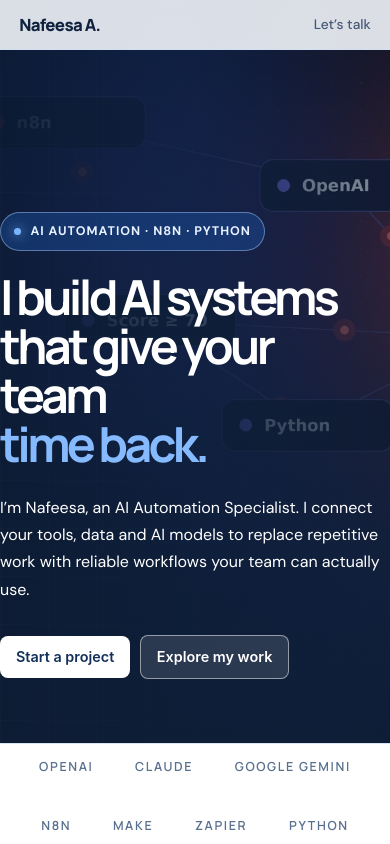
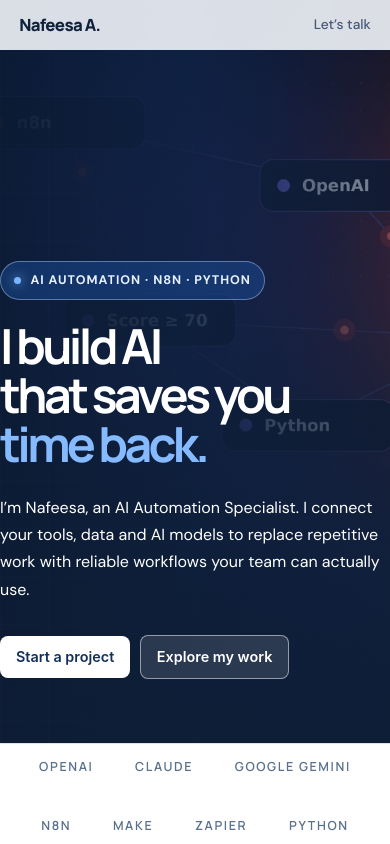
Before and after one commit to nafeesa-blip/AI-Automation-Specialist---Portfolio, a plain HTML site: page index.html in a window 390 px wide. Shown: the top 844 px of the page. Drawn offline with Linux system fonts and the light colour scheme.

Commit message:
Refine responsive portfolio headline

```diff
--- a/index.html
+++ b/index.html
@@ -177,7 +177,7 @@ nav{padding:1rem max(1.5rem,calc((100vw - 1320px)/2));background:rgba(8,11,18,.6
 :root{color-scheme:light;--bg:#f4f8ff;--surface:#fff;--ink:#142642;--muted:#63748c;--line:#d9e4f2;--accent:#246bfe;--glow:rgba(36,107,254,.16)}
 html{background:var(--bg)}body{background:var(--bg);color:var(--ink);background-image:radial-gradient(ellipse at 12% 20%,rgba(47,126,255,.07),transparent 28%),radial-gradient(ellipse at 94% 56%,rgba(89,161,255,.07),transparent 26%)}
 nav{background:rgba(248,251,255,.88);border-color:rgba(210,224,243,.85)}nav.solid{background:rgba(248,251,255,.96);border-color:var(--line)}nav b{color:#10223d}nav a{color:#465a77}nav a:hover{color:var(--accent)}.pill{border-color:#c7d7eb;color:#263d5e;background:#fff}.pill:hover{border-color:var(--accent);color:var(--accent)}
-.hero{background-color:#162b49;background-image:linear-gradient(90deg,rgba(10,26,52,.94),rgba(12,36,72,.78) 46%,rgba(15,45,87,.24)),linear-gradient(0deg,rgba(14,29,52,.45),transparent 55%),url(images/hero-poster.webp);background-position:center;background-size:cover}.hero-vid{display:none!important}.hero-fade{background:none}.hero::after{opacity:.12;background-image:linear-gradient(rgba(213,230,255,.13) 1px,transparent 1px),linear-gradient(90deg,rgba(213,230,255,.13) 1px,transparent 1px)}.hero h1,.hero p{color:#fff}.hero h1{max-width:15ch;font-size:clamp(3.1rem,6vw,6rem);line-height:.99;letter-spacing:-.075em}.hero-kicker{border-color:rgba(173,207,255,.45);background:rgba(30,91,179,.38);color:#e8f2ff}.hero-kicker::before{background:#78b5ff;box-shadow:0 0 12px #78b5ff}.hero h1 em{color:#86baff}.hero .btn{background:#fff;color:#12305a;border-radius:8px}.hero .btn:hover{background:#d9eaff;color:#10294d}.hero .btn.secondary{border-color:rgba(255,255,255,.5);background:rgba(255,255,255,.12);color:#fff;border-radius:8px}.hero .btn.secondary:hover{background:rgba(255,255,255,.22)}.hero-actions{display:flex;align-items:center;gap:.75rem;flex-wrap:wrap}.hero-actions .btn{margin:0}
+.hero{background-color:#162b49;background-image:linear-gradient(90deg,rgba(10,26,52,.97),rgba(12,36,72,.84) 48%,rgba(15,45,87,.26)),linear-gradient(0deg,rgba(14,29,52,.5),transparent 55%),url(images/hero-poster.webp);background-position:center;background-size:cover}.hero-vid{display:none!important}.hero-fade{background:none}.hero::after{opacity:.1;background-image:linear-gradient(rgba(213,230,255,.13) 1px,transparent 1px),linear-gradient(90deg,rgba(213,230,255,.13) 1px,transparent 1px)}.hero h1,.hero p{color:#fff}.hero h1{max-width:15ch;font-size:clamp(3.1rem,6vw,6rem);line-height:.99;letter-spacing:-.075em}.hero-small{display:none}.hero-kicker{border-color:rgba(173,207,255,.45);background:rgba(30,91,179,.38);color:#e8f2ff}.hero-kicker::before{background:#78b5ff;box-shadow:0 0 12px #78b5ff}.hero h1 em{color:#86baff}.hero .btn{background:#fff;color:#12305a;border-radius:8px}.hero .btn:hover{background:#d9eaff;color:#10294d}.hero .btn.secondary{border-color:rgba(255,255,255,.5);background:rgba(255,255,255,.12);color:#fff;border-radius:8px}.hero .btn.secondary:hover{background:rgba(255,255,255,.22)}.hero-actions{display:flex;align-items:center;gap:.75rem;flex-wrap:wrap}.hero-actions .btn{margin:0}
 .marq{background:#fff;border-color:var(--line);mask-image:none;-webkit-mask-image:none}.marq span{color:#59708f}.story{background:linear-gradient(180deg,#edf4ff,rgba(244,248,255,0))}.story .lead{color:var(--muted)}.pipe::before{background:#c7d8ef}.pn{background:#fff;border-color:#d7e3f2;color:#5c6e86;box-shadow:0 6px 18px rgba(23,62,118,.04)}.pn b{color:#142642}.pn.on{background:linear-gradient(100deg,#edf5ff,#fff);border-color:#93b7ef;box-shadow:0 8px 26px rgba(36,107,254,.1)}.pn::before{background:#fff}.pipe::after{background:var(--accent);box-shadow:0 0 12px rgba(36,107,254,.25)}
 .ex{background:#fff;border-color:#dce7f4;box-shadow:0 8px 24px rgba(17,49,91,.045)}.ex:hover,.ex.open{border-color:#9dbdf0;box-shadow:0 15px 34px rgba(36,107,254,.1)}.ex::before{background:linear-gradient(90deg,#246bfe,#91c4ff)}.ex-h{color:#172d4d}.ex>p{color:#61738c}.pl{border-color:#d6e3f4;color:var(--accent)}.ex.open .pl{background:var(--accent);color:#fff}.ex ul{color:#536985}.chips span{background:#f0f6ff;border-color:#d8e6f7;color:#355276}.chips span:hover{color:#1455ce;border-color:#77a8f6}
 #projects>h2{color:#142642}.proj{cursor:pointer}#projects>h2::after{color:#63748c}.proj{background:#fff;border-color:#dbe6f4;box-shadow:0 10px 28px rgba(20,50,90,.065)}.proj:hover{border-color:#9ebef0;box-shadow:0 16px 36px rgba(36,107,254,.12)}.proj::before{background:#246bfe}.proj .shot button{border-color:#d6e2f1;background:#eaf2ff;box-shadow:0 6px 20px rgba(23,56,104,.08)}.proj .shot button:hover{border-color:#9bbaf0}.proj h3,.proj h4{color:#142642}.proj .role{color:#246bfe}.proj p,.proj ul{color:#536780}.chips span{background:#f1f6ff;border-color:#d9e5f3;color:#405a7a}.project-open{display:inline-flex;align-items:center;gap:.55rem;margin-top:.95rem;padding:.65rem .9rem;border:1px solid #b9cff0;border-radius:8px;background:#edf4ff;color:#175bd1;font:700 .82rem Manrope,sans-serif;cursor:pointer}.project-open::after{content:"↗";font-size:1rem}.project-open:hover{background:#246bfe;border-color:#246bfe;color:white}
@@ -187,7 +187,7 @@ body.case-open{overflow:hidden}.marq div{width:auto;flex-wrap:wrap;justify-conte
 @media(max-width:900px){.proj:first-of-type{grid-template-columns:1fr}.proj:first-of-type>div:not(.shot){padding:.8rem .5rem}.case-body .proj{grid-template-columns:1fr}.case-modal{width:min(100% - 1rem,850px)}}@media(max-width:650px){.hero{height:88svh;min-height:650px}.hero-in{justify-content:flex-end;padding-bottom:4rem}.hero h1{font-size:clamp(3.1rem,14vw,5.2rem)}.hero-fade{background:linear-gradient(0deg,rgba(14,29,52,.86),rgba(14,29,52,.35) 75%,rgba(14,29,52,.15))}.case-body{padding:.6rem}.case-modal{max-height:95svh;border-radius:14px}.case-body .proj .shot img{max-height:47svh}}
 @media(prefers-reduced-motion:reduce){*,*::before,*::after{animation:none!important;transition:none!important;scroll-behavior:auto!important}}
 main.wrap>section{width:95%;max-width:none;margin-inline:auto;padding-left:0;padding-right:0}.story-in{width:100%;max-width:none}#projects{width:95%;max-width:none;margin-inline:auto}.marq{padding-left:2.5vw;padding-right:2.5vw}
-@media(max-width:650px){main.wrap>section{width:95%;padding-left:0;padding-right:0}.hero h1{max-width:12ch;font-size:clamp(3rem,12.4vw,4.2rem);line-height:1.01}.hero-actions{gap:.6rem}.hero-actions .btn{padding:.78rem 1rem}}
+@media(max-width:650px){main.wrap>section{width:95%;padding-left:0;padding-right:0}.hero h1{max-width:12ch;font-size:clamp(3rem,12.4vw,4.2rem);line-height:1.01}.hero-wide{display:none}.hero-small{display:inline}.hero-actions{gap:.6rem}.hero-actions .btn{padding:.78rem 1rem}}
 </style>
 </head>
 <body>
@@ -197,7 +197,7 @@ main.wrap>section{width:95%;max-width:none;margin-inline:auto;padding-left:0;pad
   <div class="hero-fade"></div>
   <div class="wrap hero-in" style="width:100%">
     <div class="hero-kicker">AI automation · n8n · Python</div>
-    <h1>I build AI systems<br>that give your team<br><em>time back.</em></h1>
+    <h1><span class="hero-wide">I build AI systems<br>that give your team<br><em>time back.</em></span><span class="hero-small">I build AI<br>that saves you<br><em>time back.</em></span></h1>
     <p>I’m Nafeesa, an AI Automation Specialist. I connect your tools, data and AI models to replace repetitive work with reliable workflows your team can actually use.</p>
     <div class="hero-actions"><a class="btn" href="#contact">Start a project</a><a class="btn secondary" href="#projects">Explore my work</a></div>
   </div>
```
